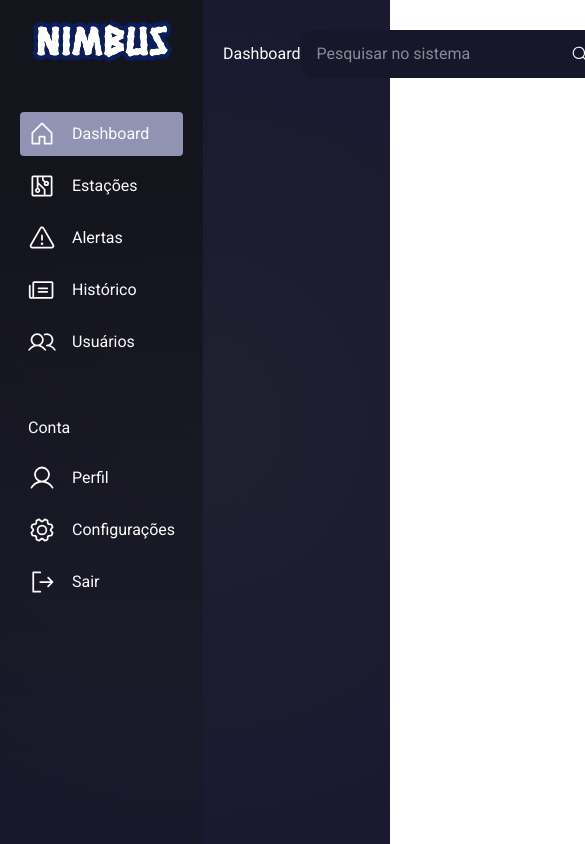
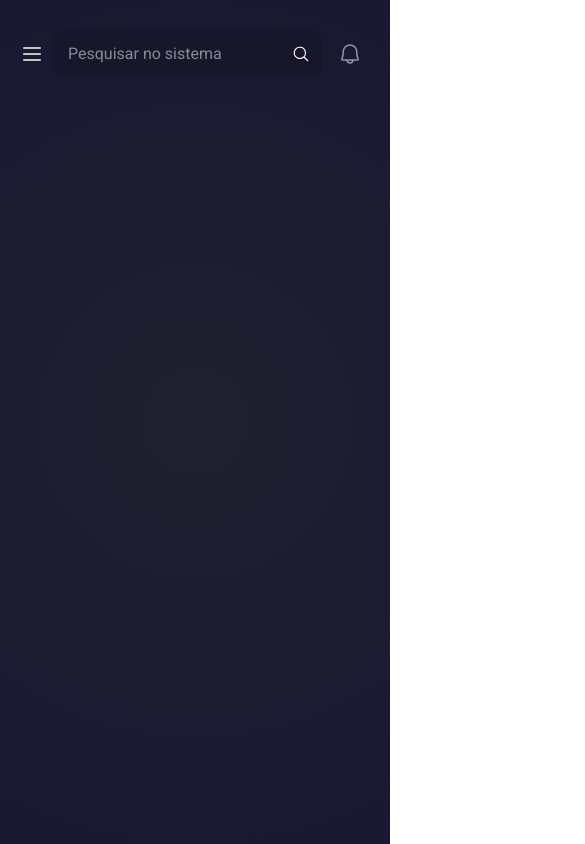
Before and after one commit to FR0M-ZER0/nimbus-front, a React (Vite) app: page /admin in a window 390 px wide. Shown: the top 844 px of the page, 585 px wide, since content can reach past the window. Built offline with nearby package versions, Linux system fonts and the light colour scheme.

Commit message:
feat[F0-54]: Adiciona responsividade ao layout e aos menus

```diff
--- /dev/null
+++ b/src/components/HamburguerMenu.jsx
@@ -0,0 +1,12 @@
+import React from 'react'
+import { ListIcon } from '@phosphor-icons/react'
+
+function HamburguerMenu() {
+    return (
+        <nav className='md:hidden block'>
+            <ListIcon size={24} />
+        </nav>
+    )
+}
+
+export default HamburguerMenu
--- a/src/components/Sidebar.jsx
+++ b/src/components/Sidebar.jsx
@@ -6,7 +6,7 @@ function Sidebar() {
     const [activeTab, setActiveTab] = useState(0)
 
     return (
-        <nav className='p-[20px] flex flex-col min-h-screen w-[300px] dark-gradient'>
+        <nav className='p-[20px] md:flex flex-col min-h-screen w-[300px] dark-gradient hidden'>
             <div className='flex w-full justify-center'>
                 <img src='/nimbus_logo.svg' alt="logo" width={140} />
             </div>
--- a/src/components/SystemSearchbar.jsx
+++ b/src/components/SystemSearchbar.jsx
@@ -4,7 +4,7 @@ import { MagnifyingGlassIcon } from '@phosphor-icons/react'
 function SystemSearchbar({ inputValue, onChange }) {
     return (
         <div className='w-full relative alt-dark-color-2-bg rounded-xl px-4 py-3' >
-            <input placeholder='Pesquisar no sistema' value={inputValue} onChange={onChange} className='w-full outline-none' />
+            <input placeholder='Pesquisar no sistema' value={inputValue} onChange={onChange} className='w-[90%] outline-none' />
             <div className='absolute right-3 top-1/2 -translate-y-1/2'>
                 <MagnifyingGlassIcon size={18} />
             </div>
--- a/src/components/Topbar.jsx
+++ b/src/components/Topbar.jsx
@@ -1,24 +1,28 @@
 import React from 'react'
 import SystemSearchbar from './SystemSearchbar'
 import { UserIcon, BellIcon, GearIcon } from '@phosphor-icons/react'
+import HamburguerMenu from './HamburguerMenu'
 
 function Topbar({ title }) {
     return (
         <header className='flex py-[30px] items-center'>
-            <p>
+            <p className='md:mr-0 mr-2 md:inline hidden'>
                 { title }
             </p>
 
-            <div className='flex items-center flex-1 justify-end'>
-                <div className='w-[300px] mr-8'>
+            <div className='flex items-center flex-1 md:justify-end'>
+                <div className='mr-2'>
+                    <HamburguerMenu />
+                </div>
+                <div className='md:w-[300px] w-full md:mr-8 mr-2'>
                     <SystemSearchbar />
                 </div>
 
                 <div className='flex'>
                     {/* TODO: Adicionar o componente LINK a cada icone */}
-                    <UserIcon size={24} className='alt-light-color-text' />
-                    <BellIcon size={24} className='alt-light-color-text mx-8' />
-                    <GearIcon size={24} className='alt-light-color-text' />
+                    <UserIcon size={24} className='alt-light-color-text sm:block hidden' />
+                    <BellIcon size={24} className='alt-light-color-text md:mx-8 mx-2' />
+                    <GearIcon size={24} className='alt-light-color-text sm:block hidden' />
                 </div>
             </div>
         </header>
```
